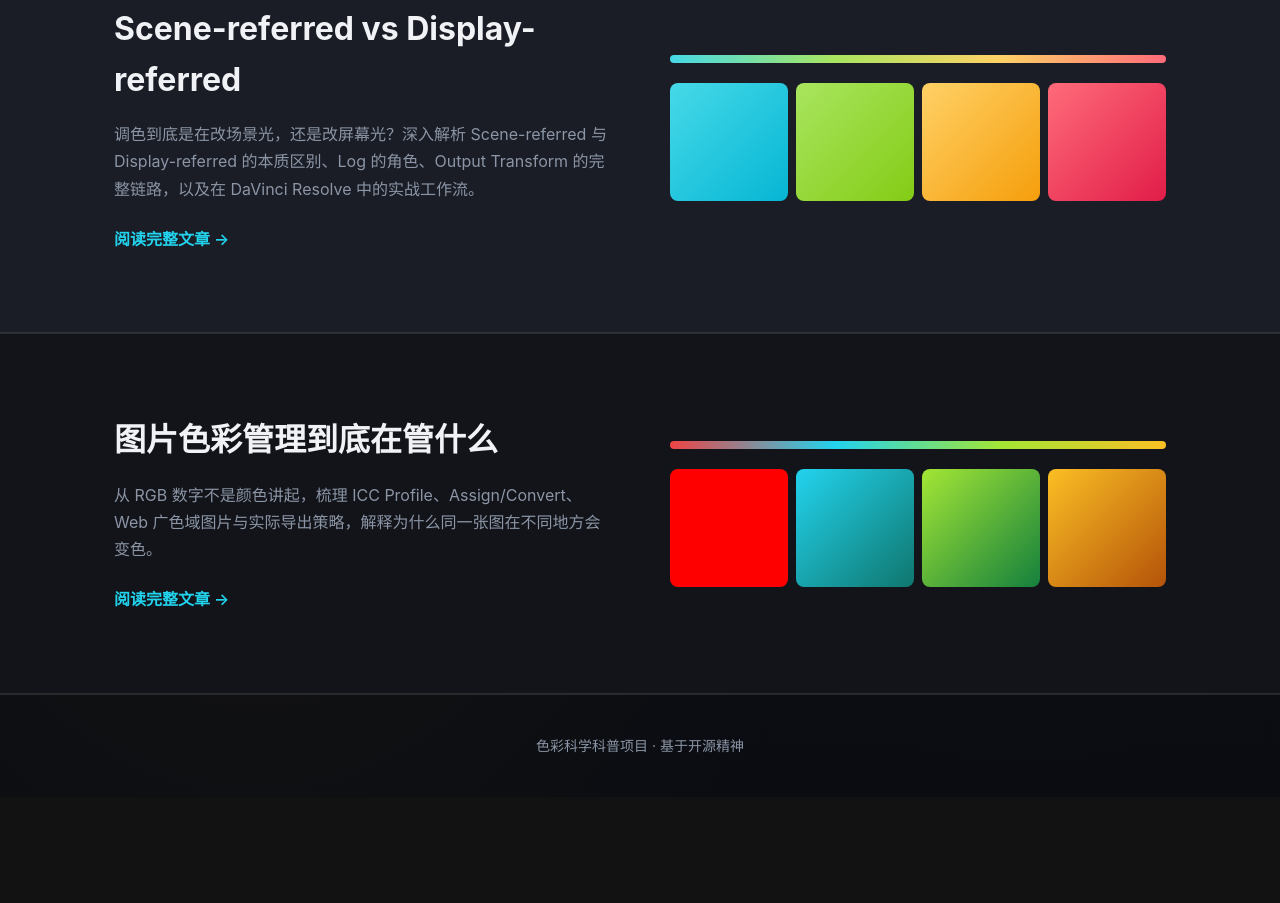
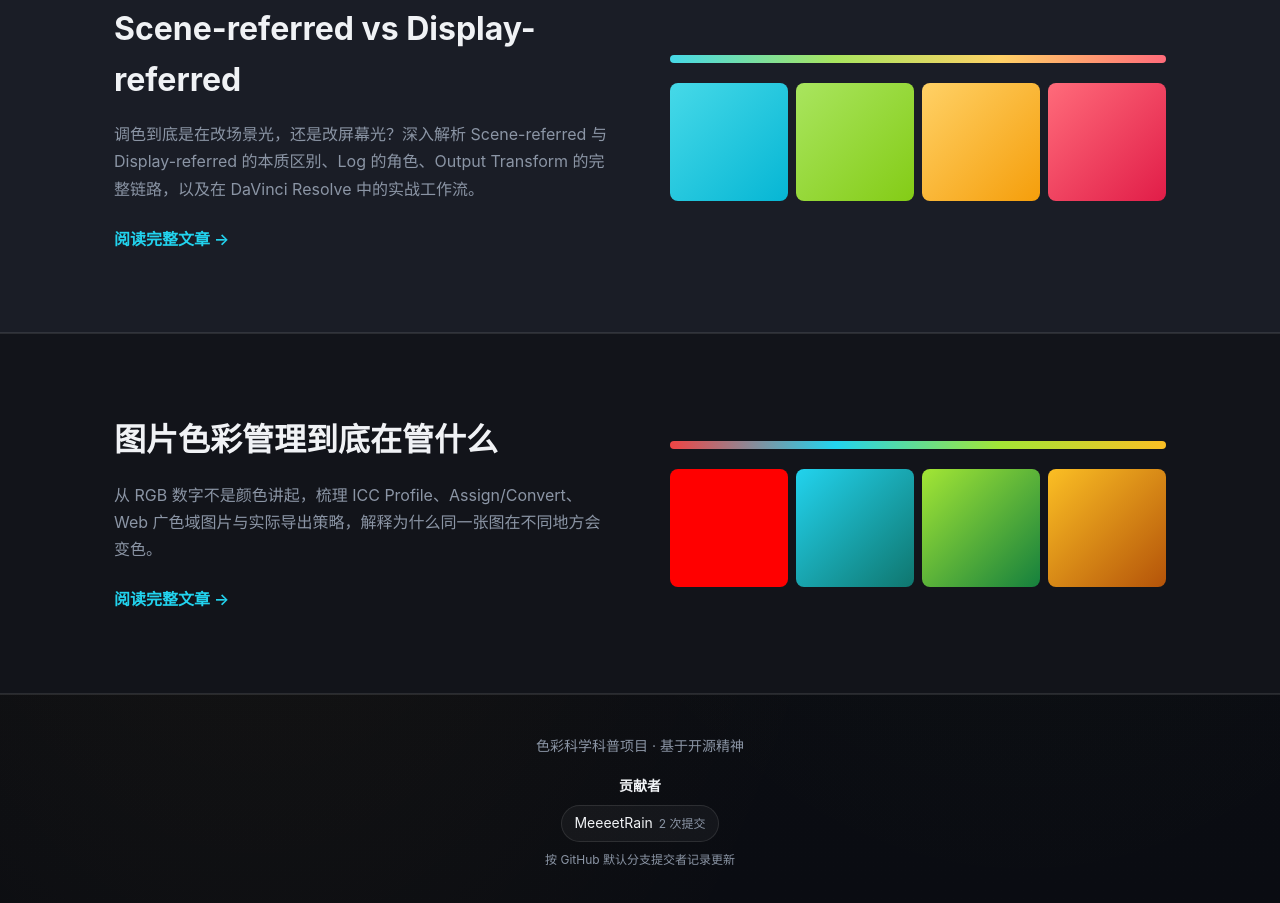
Before and after one commit to MeeeetRain/color-science-html, a plain HTML site: page index.html in a window 1280 px wide. Shown: the part 2952-3855 px from the top of the page. Before the commit the page ends 3749 px from the top, so only its background shows below. Drawn offline with Linux system fonts and the light colour scheme.

```diff
--- a/index.html
+++ b/index.html
@@ -407,6 +407,40 @@
     footer a {
       color: var(--cyan);
     }
+    .contributors {
+      margin-top: 18px;
+      display: grid;
+      gap: 8px;
+      justify-items: center;
+    }
+    .contributors-title {
+      color: var(--ink);
+      font-weight: 700;
+    }
+    .contributors-list {
+      display: flex;
+      flex-wrap: wrap;
+      justify-content: center;
+      gap: 8px;
+    }
+    .contributor-pill {
+      display: inline-flex;
+      align-items: center;
+      gap: 6px;
+      border: 1px solid var(--line);
+      border-radius: 999px;
+      padding: 6px 12px;
+      background: rgba(255,255,255,.04);
+      color: var(--ink);
+    }
+    .contributor-pill small {
+      color: var(--muted);
+      font-size: 12px;
+    }
+    .contributors-note {
+      color: var(--muted);
+      font-size: 12px;
+    }
 
     /* Responsive */
     @media (max-width: 640px) {
@@ -633,6 +667,15 @@
 
   <footer>
     <p>色彩科学科普项目 · 基于开源精神</p>
+    <!-- CONTRIBUTORS_START -->
+    <div class="contributors" aria-label="贡献者名单">
+      <p class="contributors-title">贡献者</p>
+      <div class="contributors-list">
+        <a class="contributor-pill" href="https://github.com/MeeeetRain" target="_blank" rel="noreferrer">MeeeetRain <small>2 次提交</small></a>
+      </div>
+      <p class="contributors-note">按 GitHub 默认分支提交者记录更新</p>
+    </div>
+    <!-- CONTRIBUTORS_END -->
   </footer>
 </body>
 </html>
```
